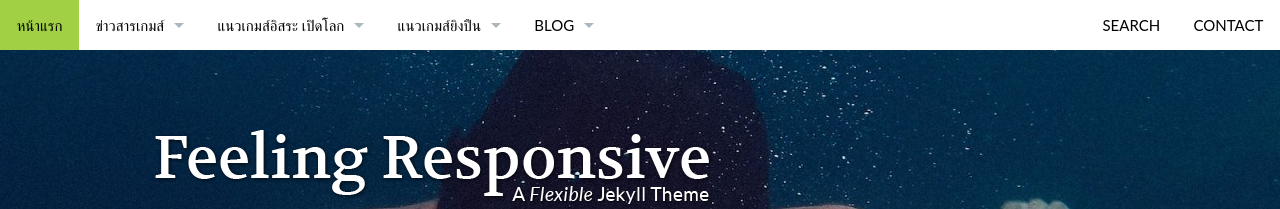
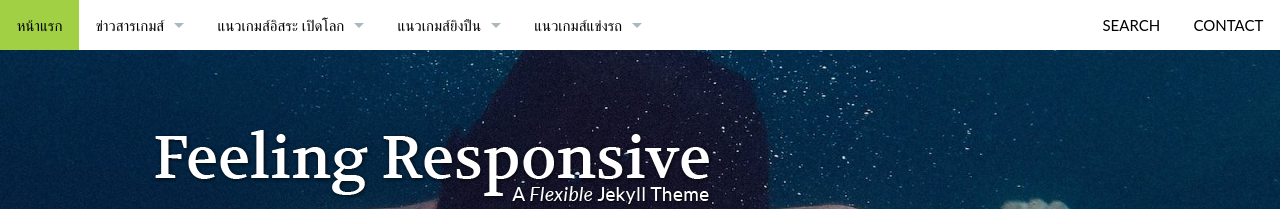
Before and after one commit to playgamenews/playgamenews.github.io, a Jekyll site: the page built from index.md, in a window 1280 px wide. Shown: the top 209 px of the page. Built offline with Jekyll 4.4.1, drawn with Linux system fonts in a browser that asks for light colours.

Commit message:
แข่งรถ

```diff
--- a/_data/navigation.yml
+++ b/_data/navigation.yml
@@ -1,5 +1,5 @@
 - title: หน้าแรก
-  url: "http://gamer2see.github.io"
+  url: "http://playgamenews.github.io"
   side: left
 
 - title: "ข่าวสารเกมส์"
@@ -47,14 +47,12 @@
   - title: "เนื้อเรื่อง Bioshock"
     url: "/roadmap/"
 
-- title: Blog
+- title: "แนวเกมส์แข่งรถ"
   url: "/blog/"
   side: left
   dropdown:
-  - title: Blog
+  - title: "รีวิวเกมส์ Need for speed"
     url: "/blog/"
-  - title: "Blog Archive"
-    url: "/blog/archive/"
 
 - title: "Search"
   url: "/search/"
```
